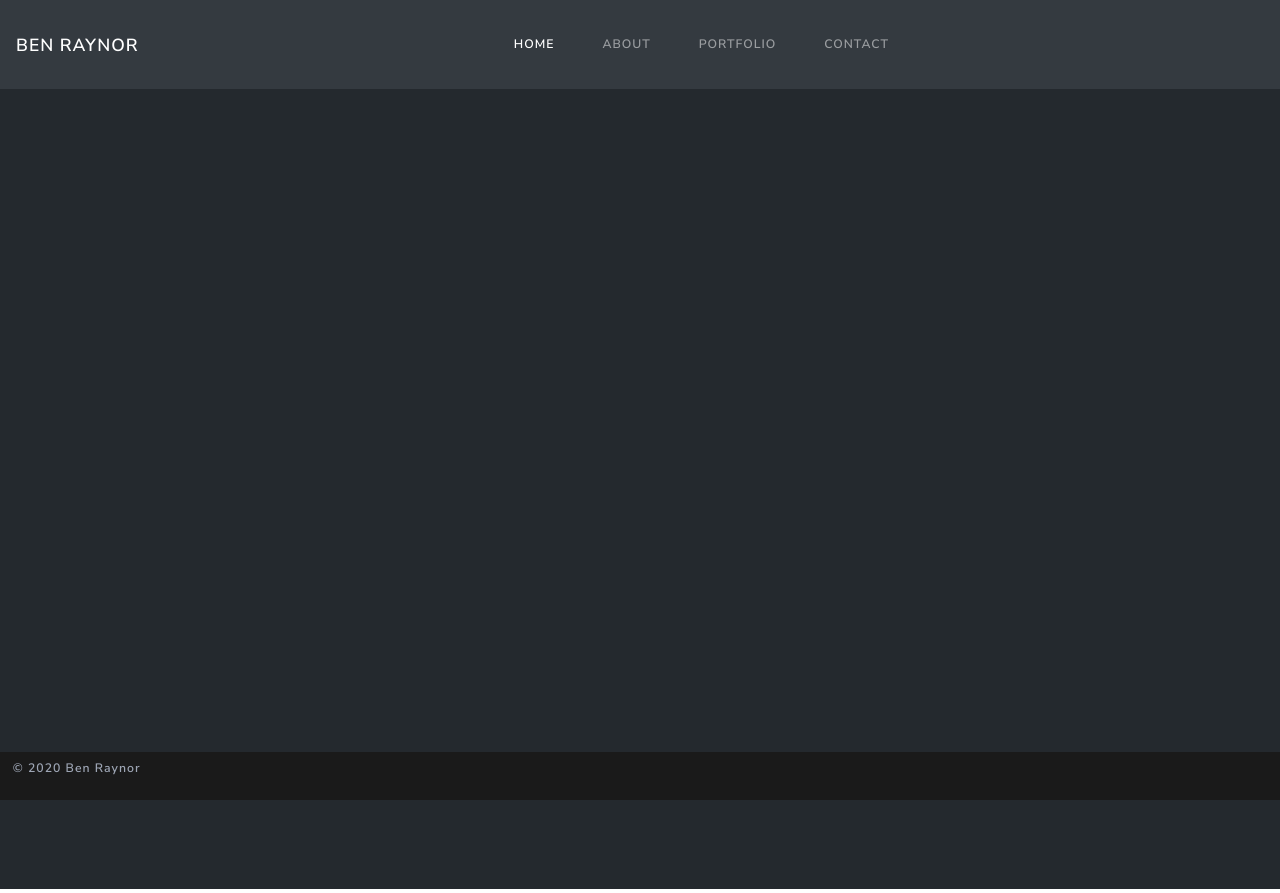
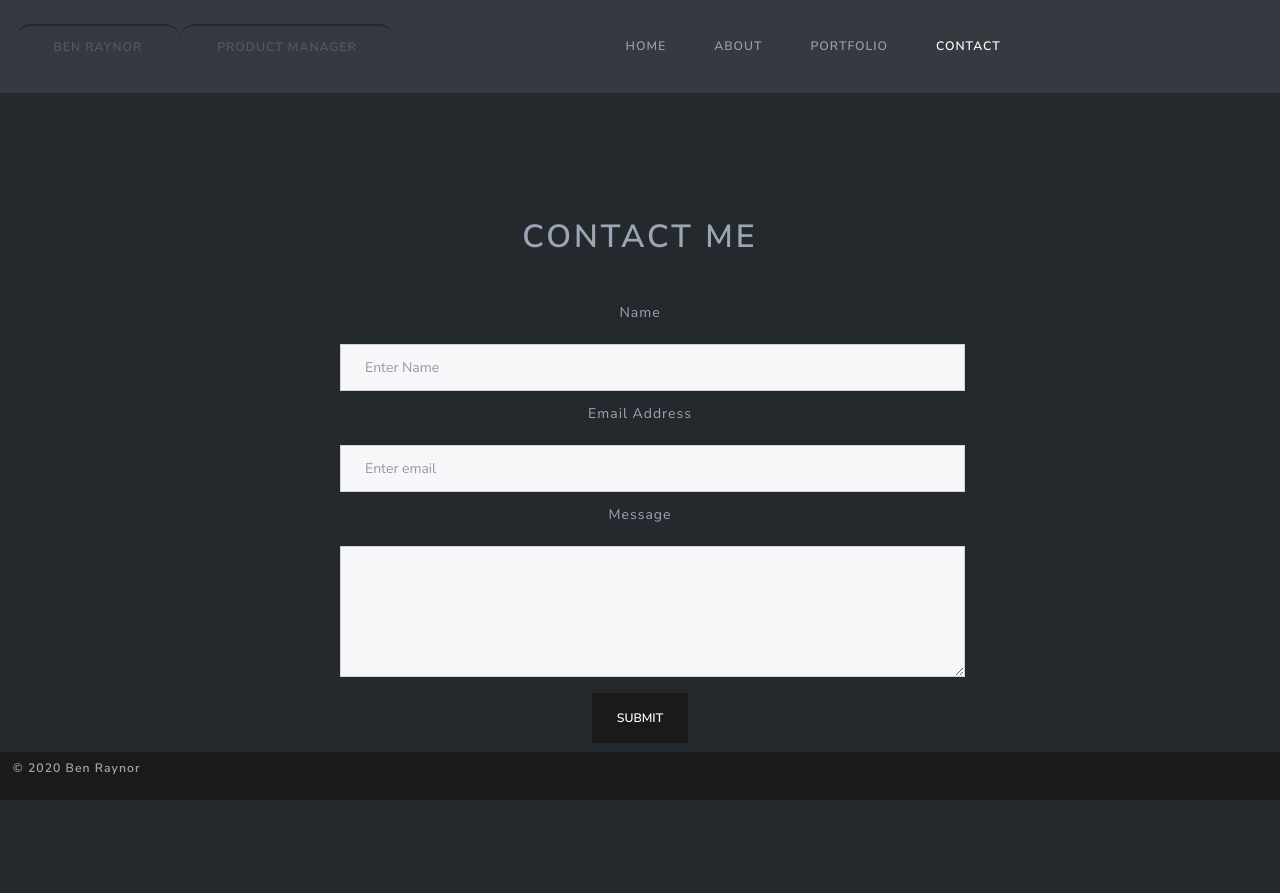
Before and after one commit to BenRaynor/BenRaynor.github.io, a plain HTML site: page contact.html in a window 1280 px wide. Drawn offline with nearby package versions, Linux system fonts and the light colour scheme.

Commit message:
contact form completed

```diff
--- a/contact.html
+++ b/contact.html
@@ -2,6 +2,7 @@
 <html lang="en">
 <head>
 	<meta charset="utf-8">
+  <meta name="viewport" content="width=device-width, initial-scale=1">
 	<title>Ben Raynor | CONTACT</title>
 <!-- CSS only -->
 <link rel="stylesheet" type="text/css" href="css/style.css">
@@ -16,14 +17,15 @@
 	<!-- TOPNAV -->
 <HEADER>
 	<nav class="navbar navbar-expand-md navbar-dark bg-dark">
-  <a class="navbar-brand" href="#">Ben Raynor</a>
+  <div class="title-box">Ben Raynor</div>
+  <div class="title-box">Product Manager</div>
   <button class="navbar-toggler" type="button" data-toggle="collapse" data-target="#navbarColor02" aria-controls="navbarColor02" aria-expanded="false" aria-label="Toggle navigation">
     <span class="navbar-toggler-icon"></span>
   </button>
 
   <div class="collapse navbar-collapse" id="navbarColor02">
     <ul class="navbar-nav mr-auto">
-      <li class="nav-item active">
+      <li class="nav-item">
         <a class="nav-link" href="index.html">Home</a>
       </li>
       <li class="nav-item">
@@ -32,7 +34,7 @@
       <li class="nav-item">
         <a class="nav-link" href="portfolio.html">Portfolio</a>
       </li>
-      <li class="nav-item">
+      <li class="nav-item active">
         <a class="nav-link" href="contact.html">Contact<span class="sr-only">(current)</span></a>
       </li>
     </ul>
@@ -41,8 +43,20 @@
 </HEADER>
 	<!-- Main Content -->
 <div class="container">
-
-
+<form>
+  <h1>Contact Me</h1>
+  <fieldset>
+    <div class="form-group">
+      <label for="name">Name</label>
+      <input type="name" class="form-control" id="name" aria-describedby="nameHelp" placeholder="Enter Name">
+      <label for="exampleInputPassword1">Email Address</label>
+      <input type="email" class="form-control" id="exampleInputEmail1" aria-describedby="emailHelp" placeholder="Enter email">
+      <label for="exampleTextarea">Message</label>
+      <textarea class="form-control" id="exampleTextarea" rows="5"></textarea>
+    </div>
+       <button type="submit" class="btn btn-primary">Submit</button>
+  </fieldset>
+</form>
 </div>
 
 	<!-- BottomNav -->
--- a/css/style.css
+++ b/css/style.css
@@ -21,6 +21,11 @@
 	min-height: 100vh;
 	background-color: rgb(36, 41, 46);
 	max-width: 100% !important;
+	color: rgb(157, 165, 180);
+	text-align: center !important;
+}
+.container h1 {
+	padding-top: 10%;
 }
 .container:after {
 	content: "";
@@ -33,9 +38,12 @@
 	width: max-content;
 	position: relative;
 }
-body, p {
+body, p, {
 	color: rgb(157, 165, 180);
 	text-transform: uppercase;
+}
+h1, h2, h3, h4, h5, h6, .h1, .h2, .h3, .h4, .h5, .h6 {
+	color: rgb(157, 165, 180) !important;
 }
 #smbar {
 	padding: 1% !important;
@@ -56,3 +64,11 @@ footer {
 	bottom: 0;
 	min-width: 100%;
 }
+input, textarea {
+	margin: 2% !important;
+}
+fieldset {
+	width: 50%;
+	margin: 0 auto !important;
+	padding-top: 3% !important;
+}
```
Also changed, not shown: about.html (+3 -2 lines), portfolio.html (+3 -2 lines).
